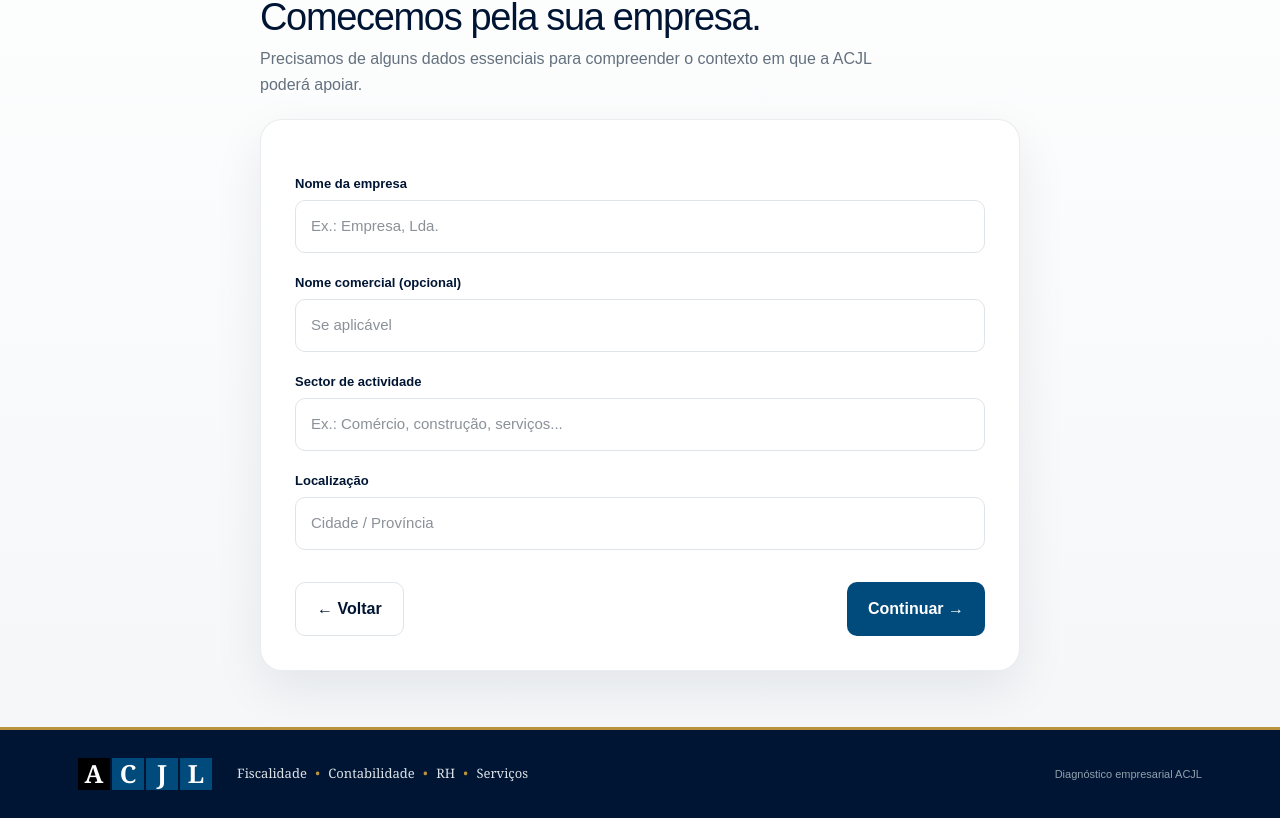
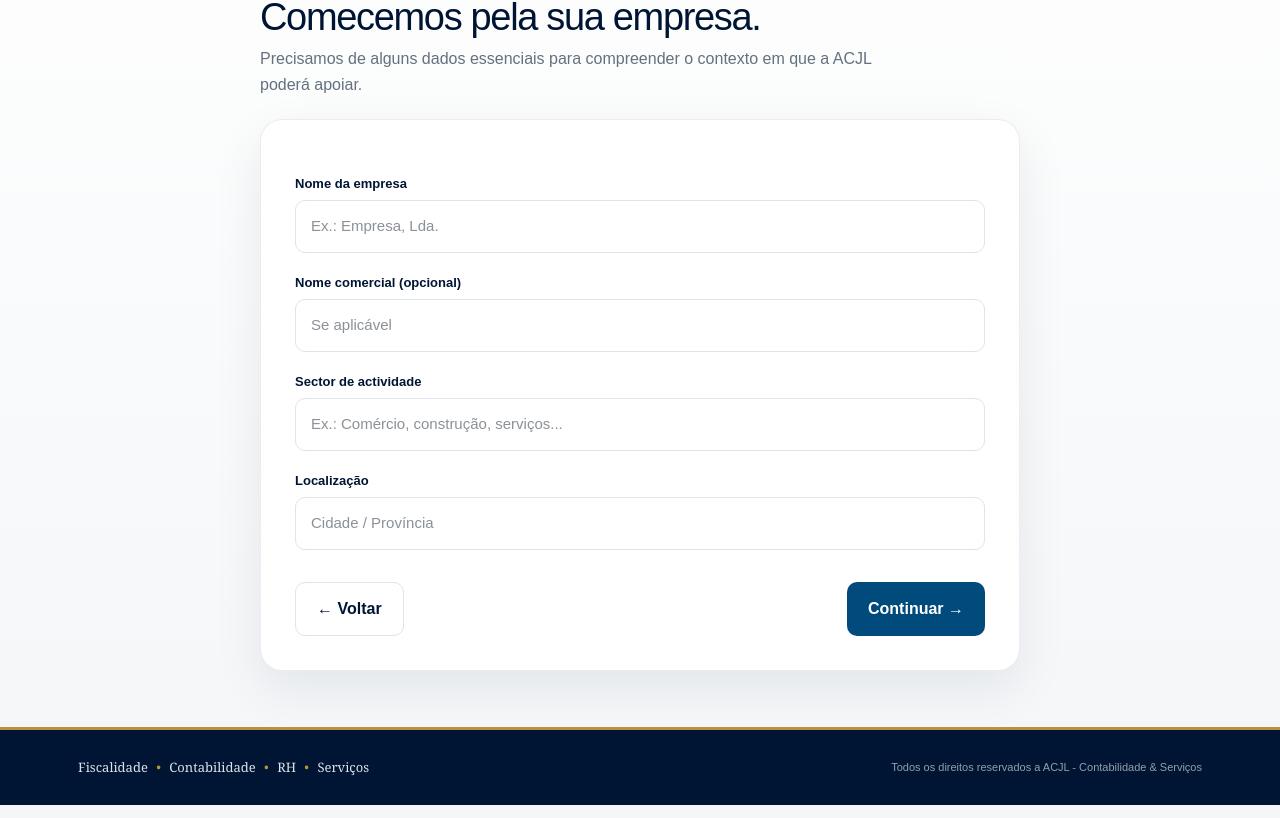
Before and after one commit to acjl-mz/acjl-onboarding, a Next.js app: page /diagnostico/empresa in a window 1280 px wide. Shown: the part 203-1021 px from the top of the page. Built offline with nearby package versions, Linux system fonts and the light colour scheme.

Commit message:
refine: simplify ACJL footer

```diff
--- a/components/SiteChrome.tsx
+++ b/components/SiteChrome.tsx
@@ -1,4 +1,24 @@
 import Link from "next/link";
 import { Brand } from "@/components/Brand";
-export function SiteHeader({step}:{step?:string}){return <header className="acjl-top"><Link href="/" aria-label="ACJL - página inicial"><Brand compact/></Link>{step&&<div className="acjl-label">{step}</div>}</header>}
-export function SiteFooter(){return <footer className="acjl-footer"><div className="acjl-footer-inner"><Brand compact/><div className="acjl-footer-text">Fiscalidade <span>•</span> Contabilidade <span>•</span> RH <span>•</span> Serviços</div><div className="acjl-footer-note">Diagnóstico empresarial ACJL</div></div></footer>}
+
+export function SiteHeader({ step }: { step?: string }) {
+  return (
+    <header className="acjl-top">
+      <Link href="/" aria-label="ACJL - página inicial">
+        <Brand compact />
+      </Link>
+      {step && <div className="acjl-label">{step}</div>}
+    </header>
+  );
+}
+
+export function SiteFooter() {
+  return (
+    <footer className="acjl-footer">
+      <div className="acjl-footer-inner">
+        <div className="acjl-footer-text">Fiscalidade <span>•</span> Contabilidade <span>•</span> RH <span>•</span> Serviços</div>
+        <div className="acjl-footer-note">Todos os direitos reservados a ACJL - Contabilidade &amp; Serviços</div>
+      </div>
+    </footer>
+  );
+}
```
